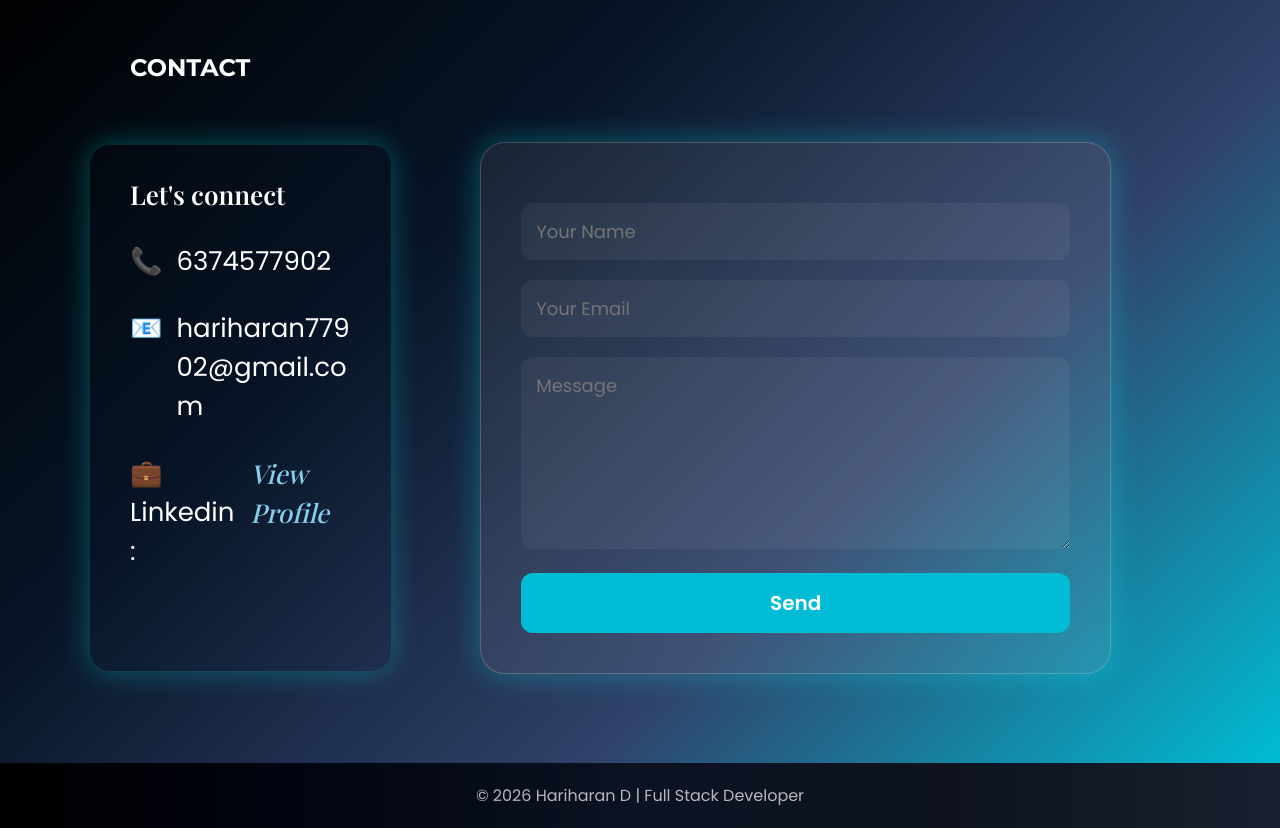
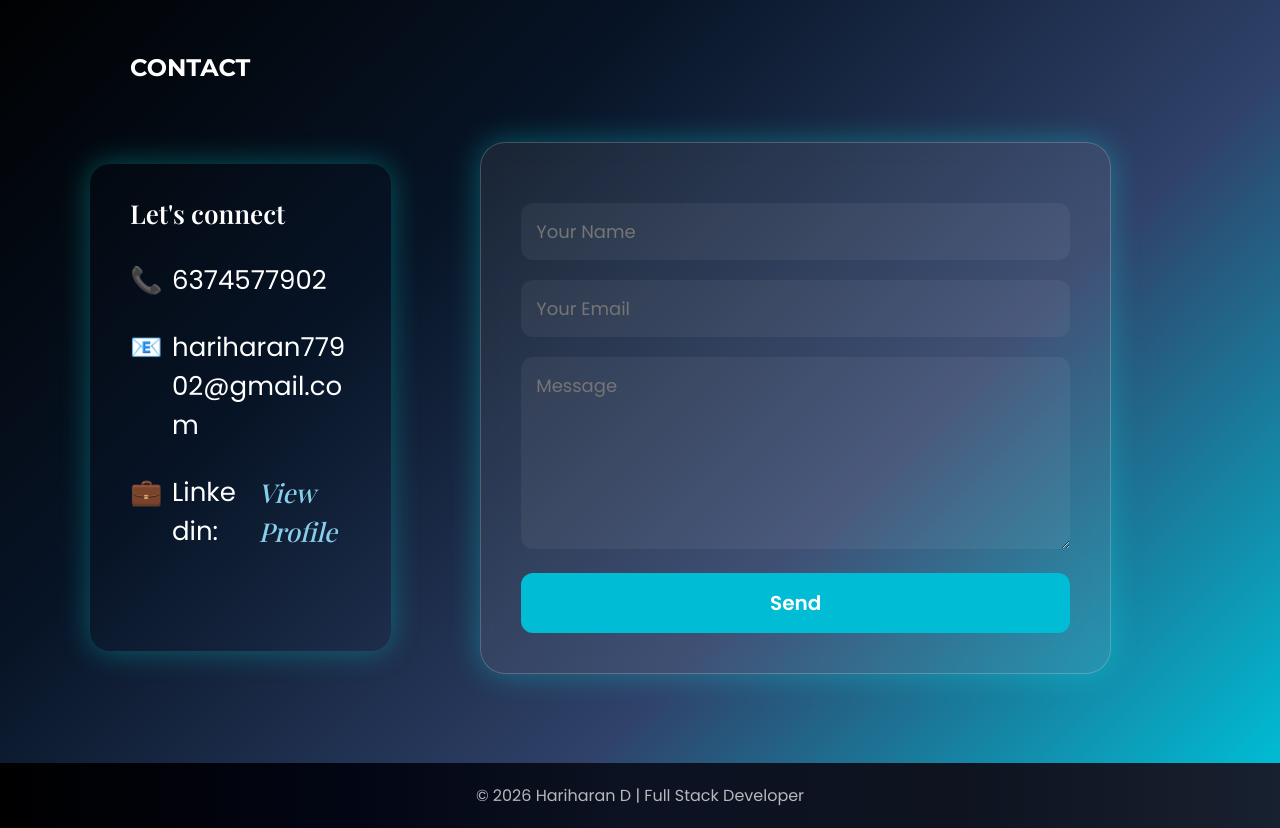
Before and after one commit to hariharan779/hariharan-portfolio, a website: page index.html in a window 1280 px wide. Shown: the part 3644-4472 px from the top of the page. Drawn offline with nearby package versions, Linux system fonts and the light colour scheme.

Commit message:
Refactor contact section with icon spans

```diff
--- a/index.html
+++ b/index.html
@@ -116,12 +116,12 @@
             <h1 id="con">CONTACT</h1>
 
             <div class="contact-container">
-                <div class="contact-left">
-                    <p class="let">Let's connect</p>
-                    <p>📞 <a class="contact-link" href="tel:+916374577902">6374577902</a></p>
-                    <p>📧 <a class="contact-link" href="mailto:hariharan77902@gmail.com">hariharan77902@gmail.com</a></p>
-                    <p>💼 Linkedin: <a id="in" href="http://linkedin.com/in/hariharan-d-a0911125a" target="_blank">View Profile</a></p>
-                </div>
+               <div class="contact-left">
+                <p class="let">Let's connect</p>
+                <p><span class="icon">📞</span><a class="contact-link" href="tel:+916374577902">6374577902</a></p>
+                <p><span class="icon">📧</span><a class="contact-link" href="mailto:hariharan77902@gmail.com">hariharan77902@gmail.com</a></p>
+                <p><span class="icon">💼</span>Linkedin: <a id="in" href="http://linkedin.com/in/hariharan-d-a0911125a" target="_blank">View Profile</a></p>
+            </div>
 
                 <div>
                     <form id="cbox">
```
